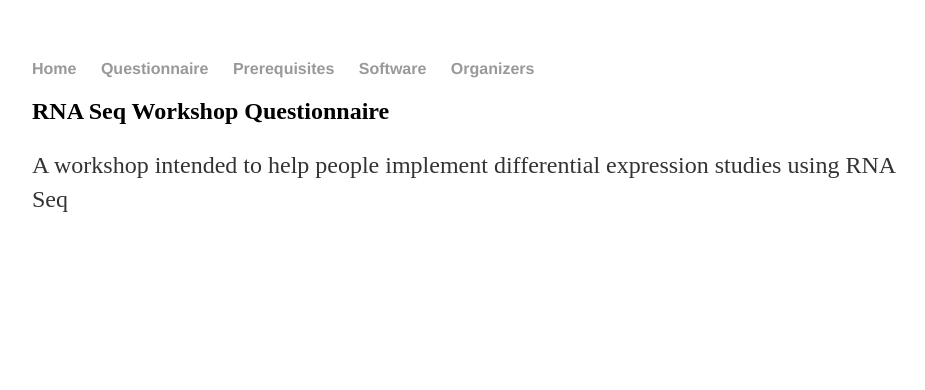
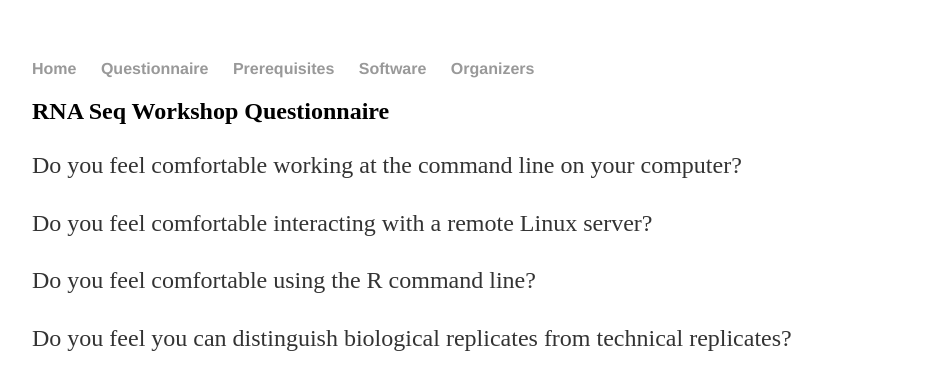
Before and after one commit to knausb/RNA_Seq_Workshop, a Jekyll site: the page built from questionnaire/index.md, in a window 1280 px wide. Shown: the top 390 px of the page, without its empty margins (160-1085 px from the left). Built offline with Jekyll 4.4.1, drawn with Linux system fonts in a browser that asks for light colours.

Commit message:
Update index.md

```diff
--- a/questionnaire/index.md
+++ b/questionnaire/index.md
@@ -6,4 +6,14 @@ layout: default
 
 ## RNA Seq Workshop Questionnaire
 
-A workshop intended to help people implement differential expression studies using RNA Seq
+
+Do you feel comfortable working at the command line on your computer?
+
+
+Do you feel comfortable interacting with a remote Linux server?
+
+
+Do you feel comfortable using the R command line?
+
+
+Do you feel you can distinguish biological replicates from technical replicates?
```
